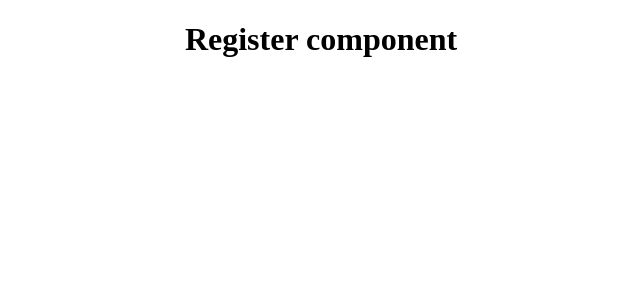
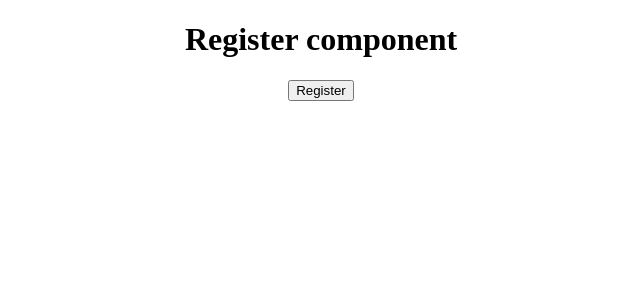
Before and after one commit to saikorthivada/nextjs-tutorials, a Next.js app: page /register in a window 1280 px wide. Shown: the top 300 px of the page, without its empty margins (319-959 px from the left). Built offline with nearby package versions, Linux system fonts and the light colour scheme.

Commit message:
Event handlers

```diff
--- a/src/app/(pre-login)/register/page.js
+++ b/src/app/(pre-login)/register/page.js
@@ -1,5 +1,11 @@
+import Button from "@/components/button/Button";
+
 export default function RegisterUI() {
+
     return (
-        <h1>Register component</h1>
+        <div>
+            <h1>Register component</h1>
+            <Button />
+        </div>
     )
 }
--- /dev/null
+++ b/src/components/button/Button.js
@@ -0,0 +1,9 @@
+"use client";
+export default function Button() {
+    const clickHandler = () => {
+        console.log('Click handler');
+    }
+    return (
+        <button onFocus={clickHandler}>Register</button>
+    )
+}
```
Also changed, not shown: src/app/_error.js (renamed from src/app/error.js).
